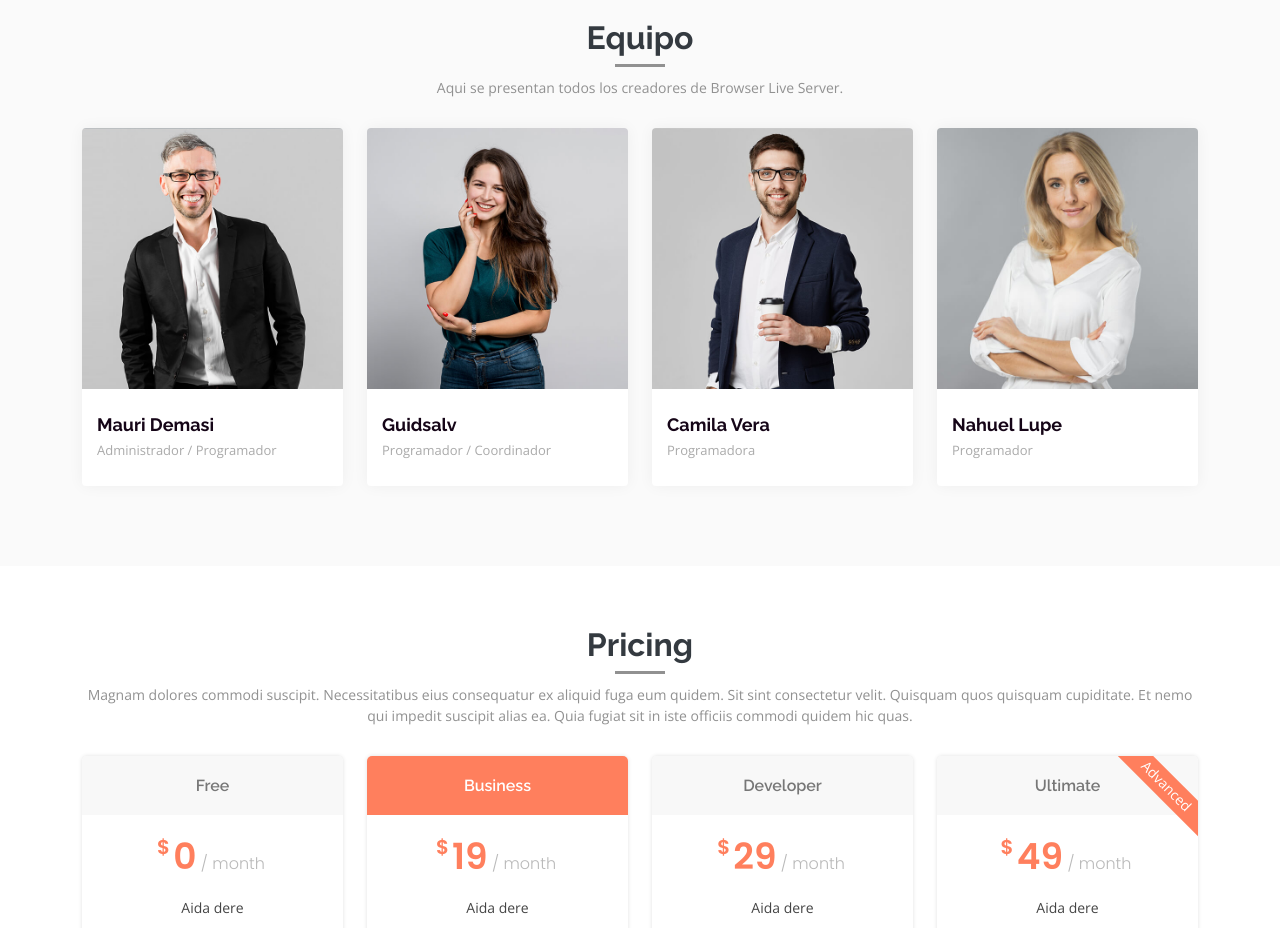
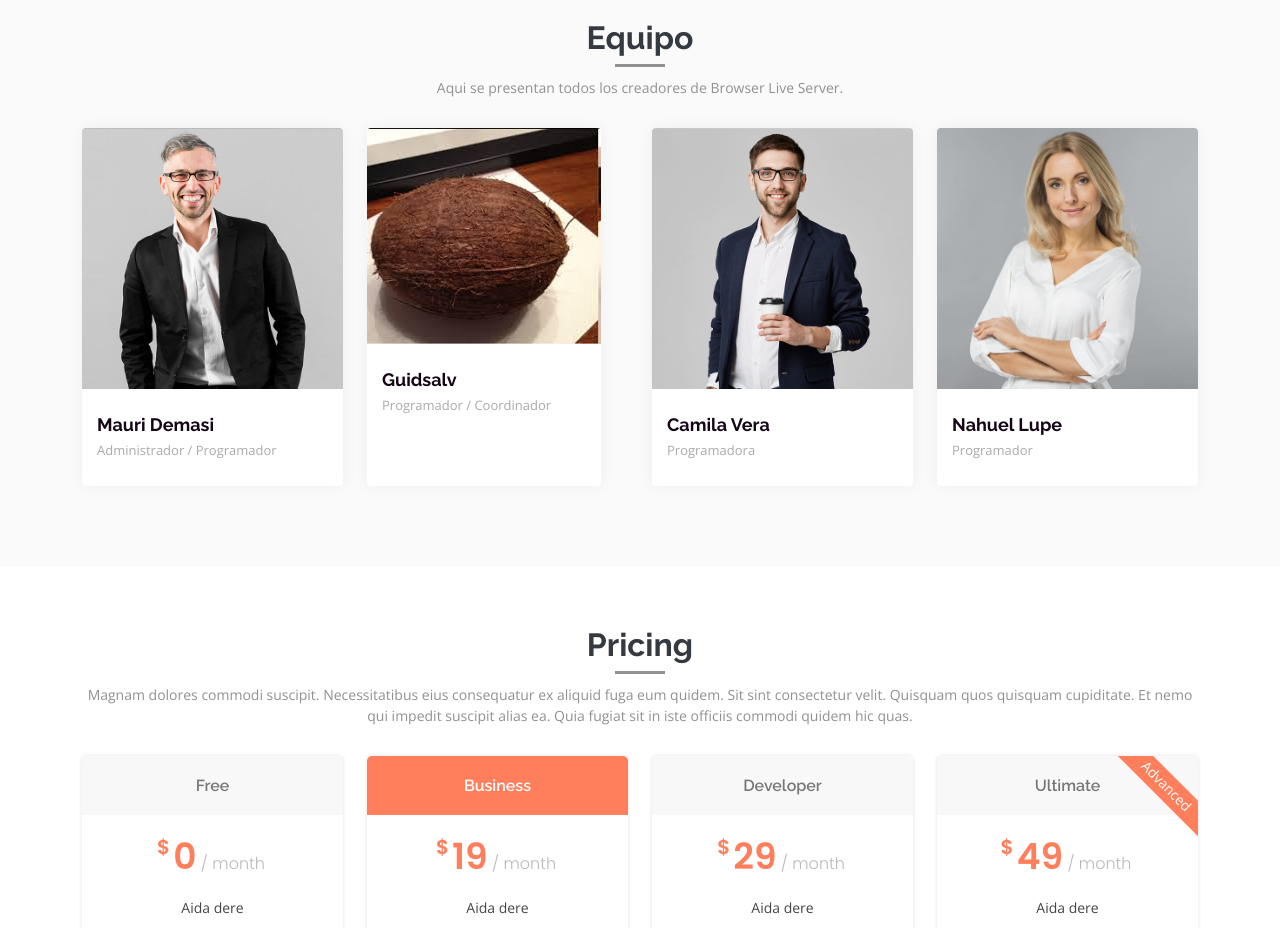
Before and after one commit to MauriDemasi/CaCPrueba1, a plain HTML site: page index.html in a window 1280 px wide. Shown: the part 1880-2808 px from the top of the page. Drawn offline with nearby package versions, Linux system fonts and the light colour scheme; no server answers.

Commit message:
Cambio de Imagen

```diff
--- a/index.html
+++ b/index.html
@@ -218,7 +218,7 @@
           <div class="col-lg-3 col-md-6 d-flex align-items-stretch">
             <div class="member">
               <div class="member-img">
-                <img src="assets/img/team/team-2.jpg" class="img-fluid" alt="">
+                <img src="assets/img/team/image_proxy.jpg" class="img-fluid" alt="">
                 <div class="social">
                   <a href=""><i class="bi bi-twitter"></i></a>
                   <a href=""><i class="bi bi-facebook"></i></a>
```
Also changed, not shown: assets/img/team/image_proxy.jpg (added).
